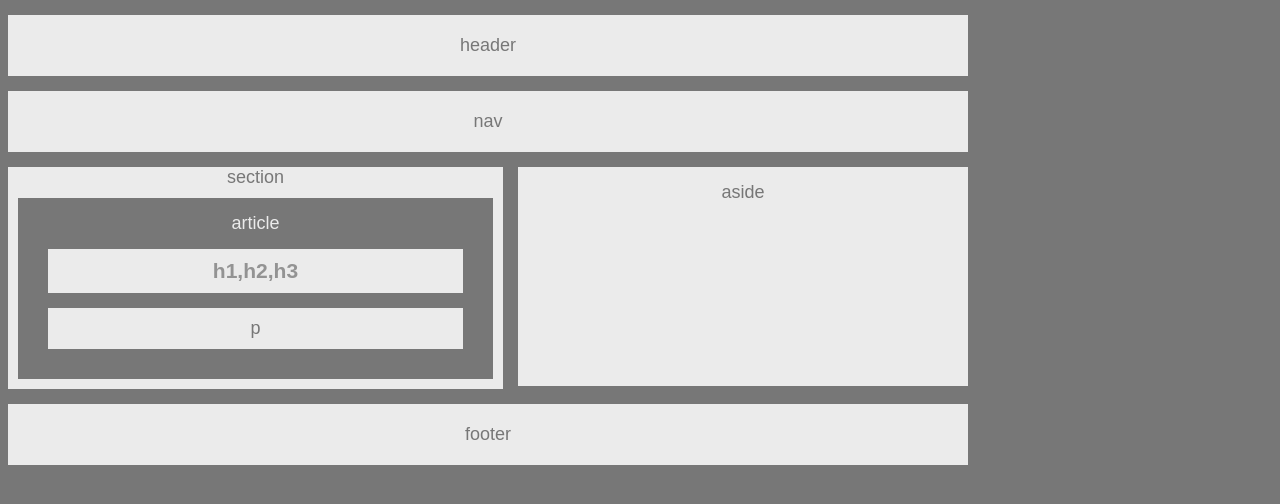
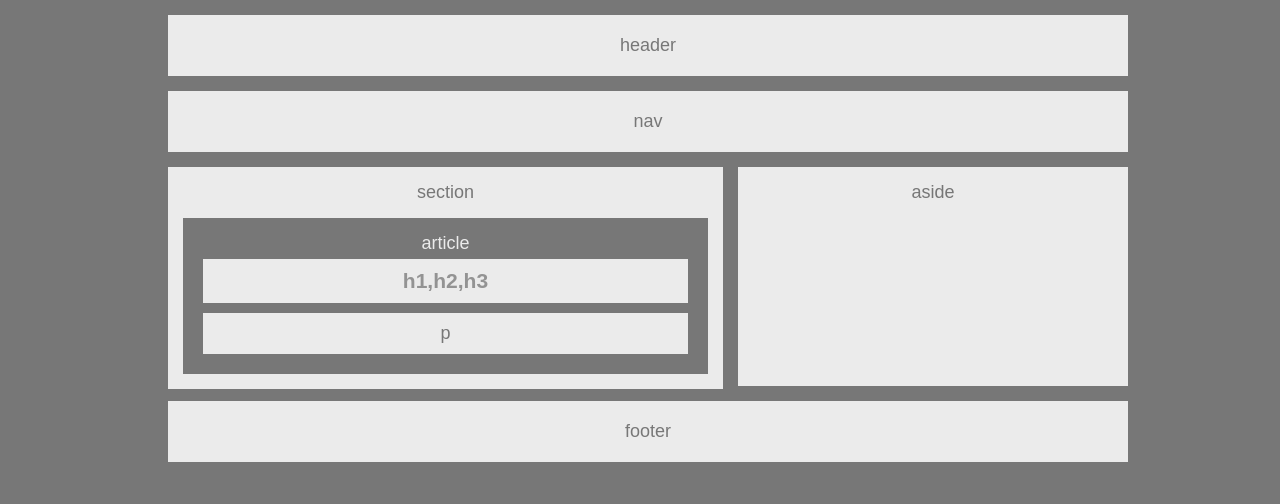
Before and after one commit to Shtever/HW1-Wireframe, a plain HTML site: page index.html in a window 1280 px wide. Drawn offline with Linux system fonts and the light colour scheme.

Commit message:
tweaked padding/margins of various boxes

```diff
--- a/style.css
+++ b/style.css
@@ -1,3 +1,8 @@
+html {
+    width: 960px;
+    align-content: center;
+    margin: auto;
+}
 body {
     background-color: lightgray;
     font-family: Arial, Helvetica, sans-serif;
@@ -25,9 +30,9 @@ nav {
 section {
     background: #ebebeb;
     float: left;
-    width: 495px;
-    margin-bottom:15px;
+    width: 555px;
     overflow: auto;
+    padding:15px;
     box-sizing: border-box;
 }
 
@@ -35,26 +40,28 @@ aside {
     background: #ebebeb;
     float:right;
     padding: 15px;
-    width: 450px;
+    width: 390px;
     height: 219px;
     margin-left: 15px;
+    margin-bottom: 15px;
     box-sizing: border-box;
 }
 
 article {
     color: #ebebeb;
-    margin: 10px;
     background:#777;
     overflow:auto;
     height: auto;
     padding: 15px;
+    margin-top:15px;
 }
 
 h1 {
     background: #ebebeb;
     color: rgba(119, 119, 119, 0.76);
     font-weight: 900;
-    margin: 15px;
+    margin: 5px;
+    margin-bottom: 10px;
     padding: 10px;
 }
 
@@ -62,7 +69,7 @@ p {
     background: #ebebeb;
     color: #777;
     font-weight: normal;
-    margin: 15px;
+    margin: 5px;
     padding:10px;
 }
 
```
